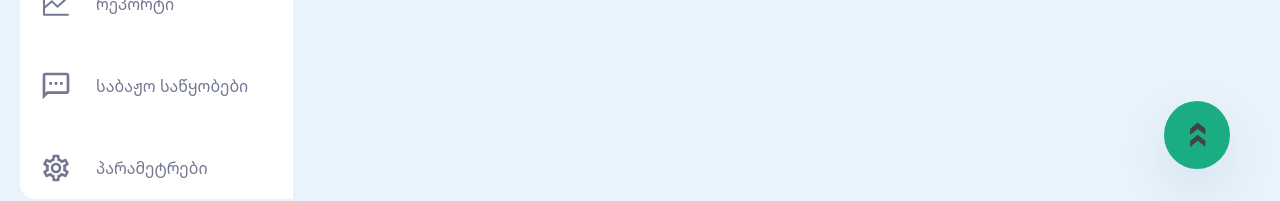
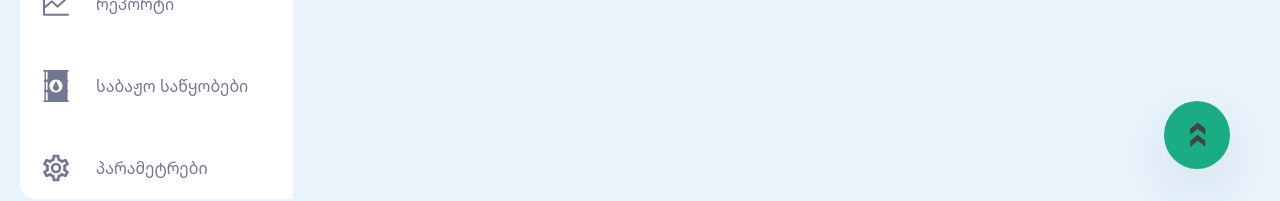
Before and after one commit to irakli85/Oil-Dashboard, a React (Vite) app: page /signout in a window 1280 px wide. Shown: the part 581-782 px from the top of the page. Built offline with nearby package versions, Linux system fonts and the light colour scheme.

Commit message:
first commit

```diff
--- a/src/components/Content.jsx
+++ b/src/components/Content.jsx
@@ -17,7 +17,7 @@ const Content = () => {
             <Route path='/order' element={<div>order</div>}/>
             <Route path='/products' element={<div>products</div>}/>
             <Route path='/sales' element={<div>sales</div>}/>
-            <Route path='/message' element={<div>message</div>}/>
+            <Route path='/terminals' element={<div>message</div>}/>
             <Route path='/settings' element={<div>settings</div>}/>
             <Route path='/signout' element={<div>signout</div>}/>
           </Routes>
--- a/src/components/Navigation.jsx
+++ b/src/components/Navigation.jsx
@@ -4,10 +4,10 @@ import { DashDivSty, DashPsty, LinkSty, NavDivSty, NavP } from '../styledCompone
 import graph from '../assets/graph.svg'
 import SvgShop from '../styledComponents/svg/SvgShop'
 import SvgChart from '../styledComponents/svg/SvgChart'
-import SvgSms from '../styledComponents/svg/SvgSms'
 import SvgSettings from '../styledComponents/svg/SvgSettings'
 import SvgMeasure from '../styledComponents/svg/SvgMeasure'
 import SvgColba from '../styledComponents/svg/SvgColba'
+import SvgTank from '../styledComponents/svg/SvgTank'
 
 const buttonVariants = {
     hover: {
@@ -111,8 +111,8 @@ const Navigation = () => {
                 <NavP text='რეპორტი' onClick={handleClick4} isClicked={isClicked4}/>
             </LinkSty>
 
-            <LinkSty to='/message'>
-                <SvgSms isClicked={isClicked5}/>
+            <LinkSty to='/terminals'>
+                <SvgTank isClicked={isClicked5}/>
                 <NavP text='საბაჟო საწყობები' onClick={handleClick5} isClicked={isClicked5}/>
             </LinkSty>
 
--- /dev/null
+++ b/src/styledComponents/svg/SvgTank.jsx
@@ -0,0 +1,38 @@
+import {motion} from 'framer-motion'
+
+const pathVariants = {
+    hidden: {
+      opacity: 0,
+      pathLength: 0
+    },
+    visible: {
+      opacity: 1,
+      pathLength: 1,
+      transition: {
+        duration: 4,
+        ease: "easeInOut"
+      }
+    }
+  }
+
+function SvgTank({isClicked}) {
+    return (
+      <svg
+        fill={isClicked ? "#1aac83": "#737791"}
+        height="32px"
+        width="32px"
+        xmlns="http://www.w3.org/2000/svg"
+        viewBox="0 0 189.975 189.975"
+        xmlSpace="preserve"
+
+      >
+        <motion.path d="M165.916 179.975h-2.506v-50.036c2.551-.227 4.559-2.345 4.559-4.956s-2.007-4.729-4.559-4.956v-50.08c2.551-.227 4.559-2.345 4.559-4.956s-2.007-4.729-4.559-4.956V10h2.506a5 5 0 000-10H24.059a5 5 0 000 10h2.506v50.036c-2.551.227-4.559 2.345-4.559 4.956s2.008 4.729 4.559 4.956v50.08c-2.551.227-4.559 2.345-4.559 4.956s2.008 4.729 4.559 4.956v50.036h-2.506a5 5 0 000 10h141.857a5 5 0 000-10.001zm-32.31-84.398c0 21.294-17.324 38.618-38.618 38.618S56.37 116.871 56.37 95.577s17.324-38.618 38.618-38.618 38.618 17.324 38.618 38.618zm-88.451 80.331a5 5 0 01-10 0v-40.42a5 5 0 0110 0v40.42zm0-62.671a5 5 0 01-10 0V74.336a5 5 0 0110 0v38.901zm0-60.75a5 5 0 01-10 0V13.666a5 5 0 0110 0v38.821zm67.604 52.553c0 9.799-7.972 17.771-17.771 17.771s-17.771-7.972-17.771-17.771a17.673 17.673 0 011.36-6.808l11.824-27.251a5 5 0 014.587-3.01h.003a5 5 0 014.586 3.015l12.021 27.79c.044.101.084.204.121.307a17.72 17.72 0 011.04 5.957z"
+        variants={pathVariants}
+        initial='hidden'
+        animate='visible'
+         />
+      </svg>
+    )
+  }
+
+  export default SvgTank
```
Also changed, not shown: src/assets/tank.svg (added).
